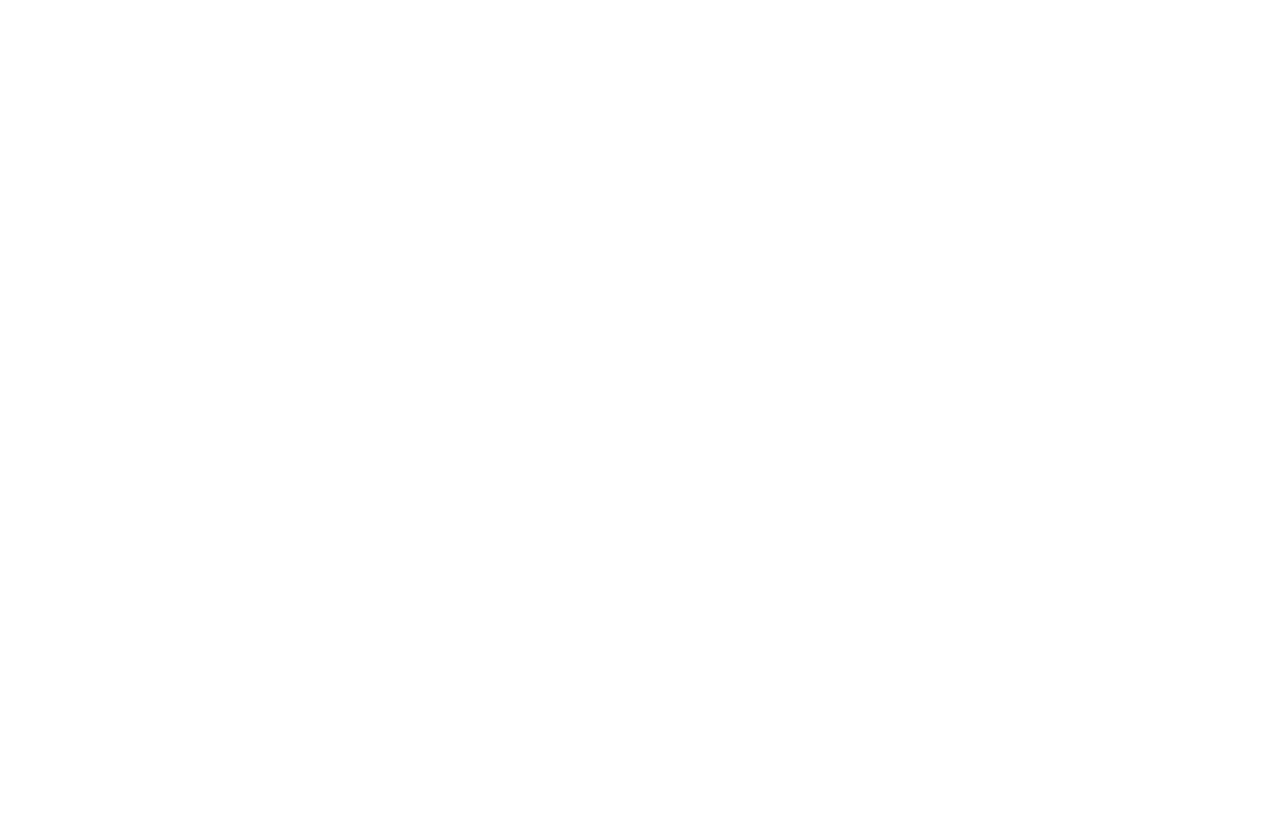
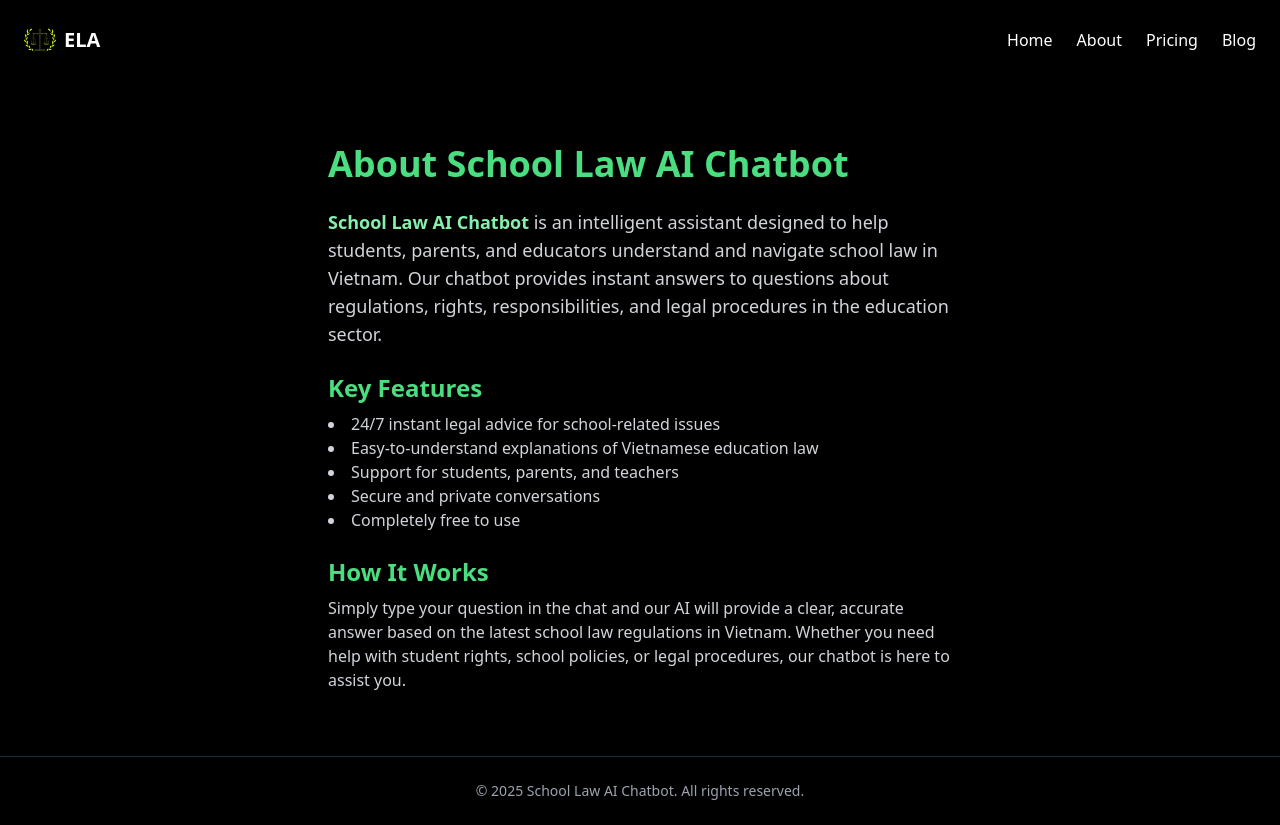
Before and after one commit to nganthuy0111/AIchatbot, a React (Vite) app: page /about in a window 1280 px wide. Before the commit this address had no page. Before the commit the page ends 800 px from the top, so only its background shows below. Built offline with nearby package versions, Linux system fonts and the light colour scheme.

Commit message:
Add AboutPage component and Footer; update routing and Header links

```diff
--- a/src/App.jsx
+++ b/src/App.jsx
@@ -9,6 +9,7 @@
 import ForgotPasswordPage from "./pages/ForgotPasswordPage";
 import ResetPasswordPage from "./pages/ResetPasswordPage";
 import ChatPage from "./pages/ChatPage";
+import AboutPage from "./pages/AboutPage";
 import "./App.css";
 
 function App() {
@@ -34,6 +35,7 @@
         <Route path="/forgot-password" element={<ForgotPasswordPage />} />
         <Route path="/reset-password/:token" element={<ResetPasswordPage />} />
         <Route path="/chat" element={<ChatPage />} />
+        <Route path="/about" element={<AboutPage />} />
         {/* Add other routes here in the future */}
       </Routes>
     </Router>
--- /dev/null
+++ b/src/components/Footer.jsx
@@ -0,0 +1,16 @@
+import React from "react";
+
+const Footer = () => {
+  return (
+    <footer className="bg-black text-gray-400 py-6 px-4 text-center border-t border-gray-800">
+      <div className="max-w-4xl mx-auto flex items-center justify-center">
+        <span className="text-sm">
+          &copy; {new Date().getFullYear()} School Law AI Chatbot. All rights
+          reserved.
+        </span>
+      </div>
+    </footer>
+  );
+};
+
+export default Footer;
--- a/src/components/Header.jsx
+++ b/src/components/Header.jsx
@@ -2,12 +2,18 @@
 import logo from "../assets/logoEduLawAI.png";
 import { Link, useNavigate } from "react-router-dom";
 import { useAuth } from "../context/AuthContext";
+import axios from "../api/axios";
 
 const Header = () => {
   const { user, logout } = useAuth();
   const navigate = useNavigate();
 
-  const handleLogout = () => {
+  const handleLogout = async () => {
+    try {
+      await axios.post("/auth/logout");
+    } catch (err) {
+      // Optionally handle error
+    }
     logout();
     navigate("/login");
   };
@@ -20,11 +26,11 @@
       </Link>
 
       <nav className="flex items-center space-x-6">
-        <Link to="/how-it-works" className="hover:text-gray-300">
-          How it works
+        <Link to="/" className="hover:text-gray-300">
+          Home
         </Link>
-        <Link to="/features" className="hover:text-gray-300">
-          Features
+        <Link to="/about" className="hover:text-gray-300">
+          About
         </Link>
         <Link to="/pricing" className="hover:text-gray-300">
           Pricing
@@ -44,14 +50,7 @@
             Log Out
           </button>
         </div>
-      ) : (
-        <Link
-          to="/login"
-          className="bg-green-400 text-black py-2 px-4 rounded-md font-semibold hover:bg-green-500 transition-colors"
-        >
-          Start Consulting &rarr;
-        </Link>
-      )}
+      ) : null}
 
       <button className="md:hidden">
         <svg
--- /dev/null
+++ b/src/pages/AboutPage.jsx
@@ -0,0 +1,51 @@
+import React from "react";
+import Header from "../components/Header";
+import Footer from "../components/Footer";
+
+const AboutPage = () => {
+  return (
+    <div className="bg-black min-h-screen text-white flex flex-col">
+      <Header />
+      <main className="max-w-2xl mx-auto py-16 px-6 flex-1">
+        <h1 className="text-4xl font-bold mb-6 text-green-400">
+          About School Law AI Chatbot
+        </h1>
+        <p className="text-lg text-gray-300 mb-6">
+          <span className="font-semibold text-green-300">
+            School Law AI Chatbot
+          </span>{" "}
+          is an intelligent assistant designed to help students, parents, and
+          educators understand and navigate school law in Vietnam. Our chatbot
+          provides instant answers to questions about regulations, rights,
+          responsibilities, and legal procedures in the education sector.
+        </p>
+        <div className="mb-6">
+          <h2 className="text-2xl font-bold text-green-400 mb-2">
+            Key Features
+          </h2>
+          <ul className="list-disc list-inside text-gray-300">
+            <li>24/7 instant legal advice for school-related issues</li>
+            <li>Easy-to-understand explanations of Vietnamese education law</li>
+            <li>Support for students, parents, and teachers</li>
+            <li>Secure and private conversations</li>
+            <li>Completely free to use</li>
+          </ul>
+        </div>
+        <div>
+          <h2 className="text-2xl font-bold text-green-400 mb-2">
+            How It Works
+          </h2>
+          <p className="text-gray-300">
+            Simply type your question in the chat and our AI will provide a
+            clear, accurate answer based on the latest school law regulations in
+            Vietnam. Whether you need help with student rights, school policies,
+            or legal procedures, our chatbot is here to assist you.
+          </p>
+        </div>
+      </main>
+      <Footer />
+    </div>
+  );
+};
+
+export default AboutPage;
--- a/src/pages/ChatPage.jsx
+++ b/src/pages/ChatPage.jsx
@@ -1,5 +1,6 @@
 import React, { useState } from "react";
 import Header from "../components/Header";
+import Footer from "../components/Footer";
 import axios from "../api/axios";
 import { useAuth } from "../context/AuthContext";
 
@@ -28,18 +29,27 @@
       if (res.status === 201) {
         setMessages((msgs) => [
           ...msgs,
-          { sender: "bot", text: "Your question has been sent! Please wait for the answer." },
+          {
+            sender: "bot",
+            text: "Your question has been sent! Please wait for the answer.",
+          },
         ]);
       } else {
         setMessages((msgs) => [
           ...msgs,
-          { sender: "bot", text: "Sorry, there was a problem sending your question." },
+          {
+            sender: "bot",
+            text: "Sorry, there was a problem sending your question.",
+          },
         ]);
       }
     } catch (err) {
       setMessages((msgs) => [
         ...msgs,
-        { sender: "bot", text: "Error: Unable to send question. Please try again later." },
+        {
+          sender: "bot",
+          text: "Error: Unable to send question. Please try again later.",
+        },
       ]);
     }
     setLoading(false);
@@ -92,6 +102,7 @@
           </form>
         </div>
       </main>
+      <Footer />
     </div>
   );
 };
--- a/src/pages/HomePage.jsx
+++ b/src/pages/HomePage.jsx
@@ -1,14 +1,16 @@
 import React from "react";
 import Header from "../components/Header";
 import Hero from "../components/Hero";
+import Footer from "../components/Footer";
 
 const HomePage = () => {
   return (
-    <div className="bg-black min-h-screen">
+    <div className="bg-black min-h-screen flex flex-col">
       <Header />
-      <main>
+      <main className="flex-1">
         <Hero />
       </main>
+      <Footer />
     </div>
   );
 };
```
